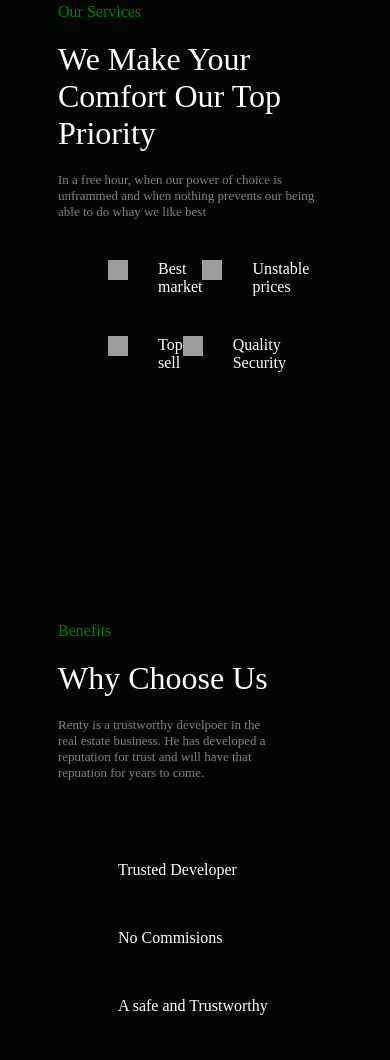
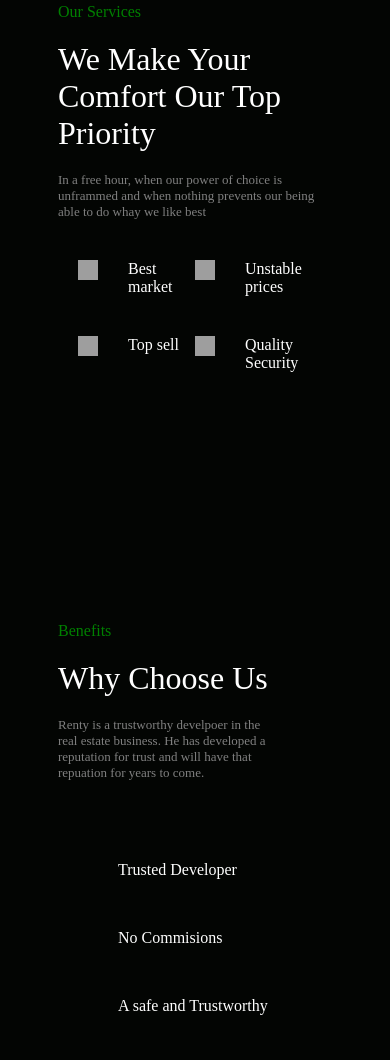
Before and after one commit to Creative-Academy-Students/FED200-2-2022-D, a plain HTML site: page Backup/Backup-index.html in a window 390 px wide. Shown: the part 4501-5561 px from the top of the page. Drawn offline with Linux system fonts and the light colour scheme; grey boxes are pictures that could not be loaded.

Commit message:
morning check in with edits
little css changes

```diff
--- a/Backup/backup-css.css
+++ b/Backup/backup-css.css
@@ -34,8 +34,15 @@ body {
 }
 
 .item-logo {
-    margin-top: 20px;
+    margin-top: 80px;
     align-self: center;
+}
+
+@media only screen and (max-width: 800px) {
+    .item-logo {
+        margin-top: 20px;
+        align-self: center;
+    }
 }
 
 .container-2 {
@@ -213,6 +220,16 @@ body {
     justify-content: space-evenly;
 }
 
+@media only screen and (max-width: 1000px) {
+    .container-4-icon-group {
+        margin-top: 40px;
+        margin-left: 20px;
+        margin-right: 20px;
+        display: flex;
+        justify-content: space-evenly;
+    }
+}
+
 .container-4-icon-pair {
     display: flex;
     flex: 50%;
```
